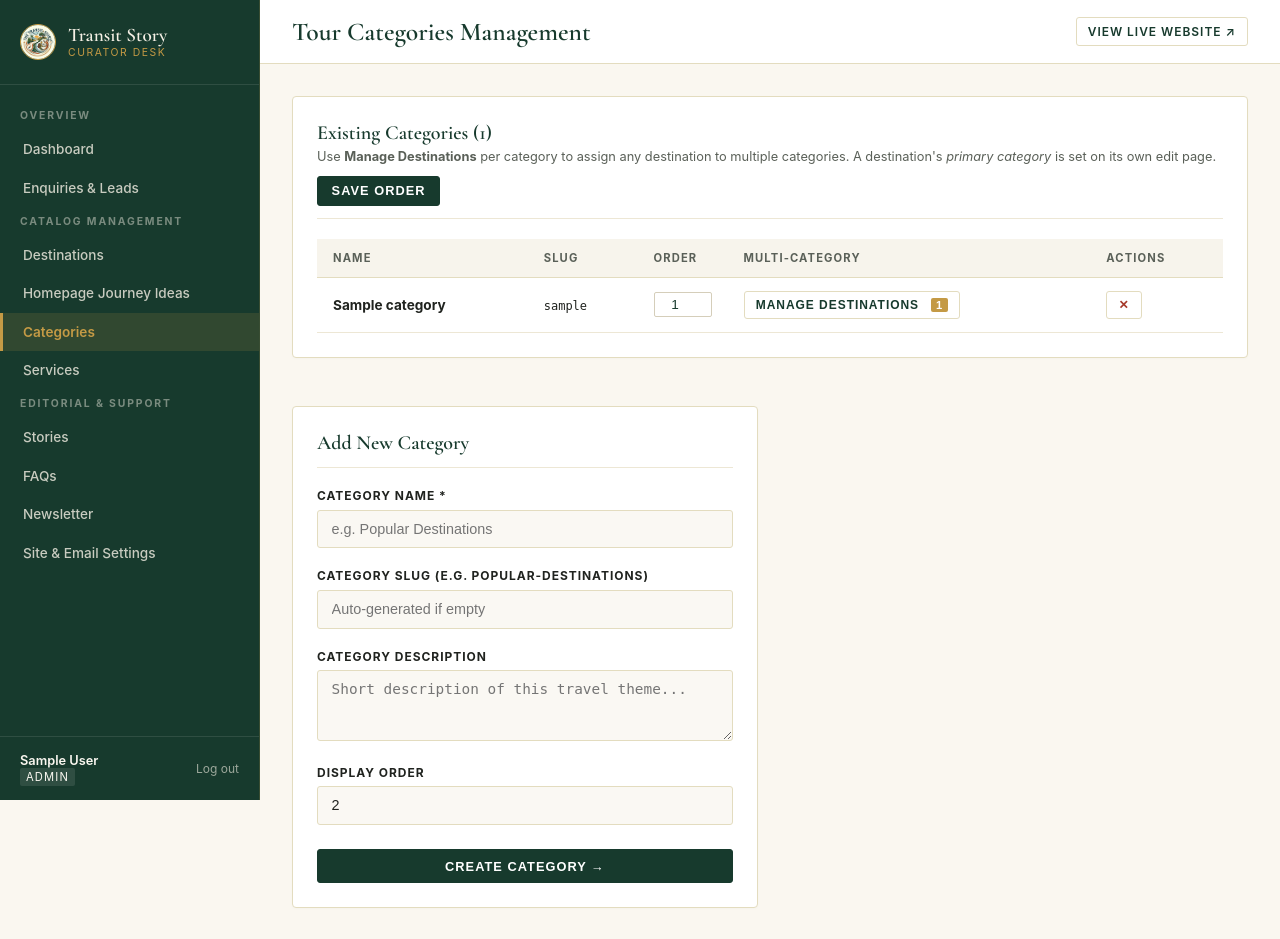
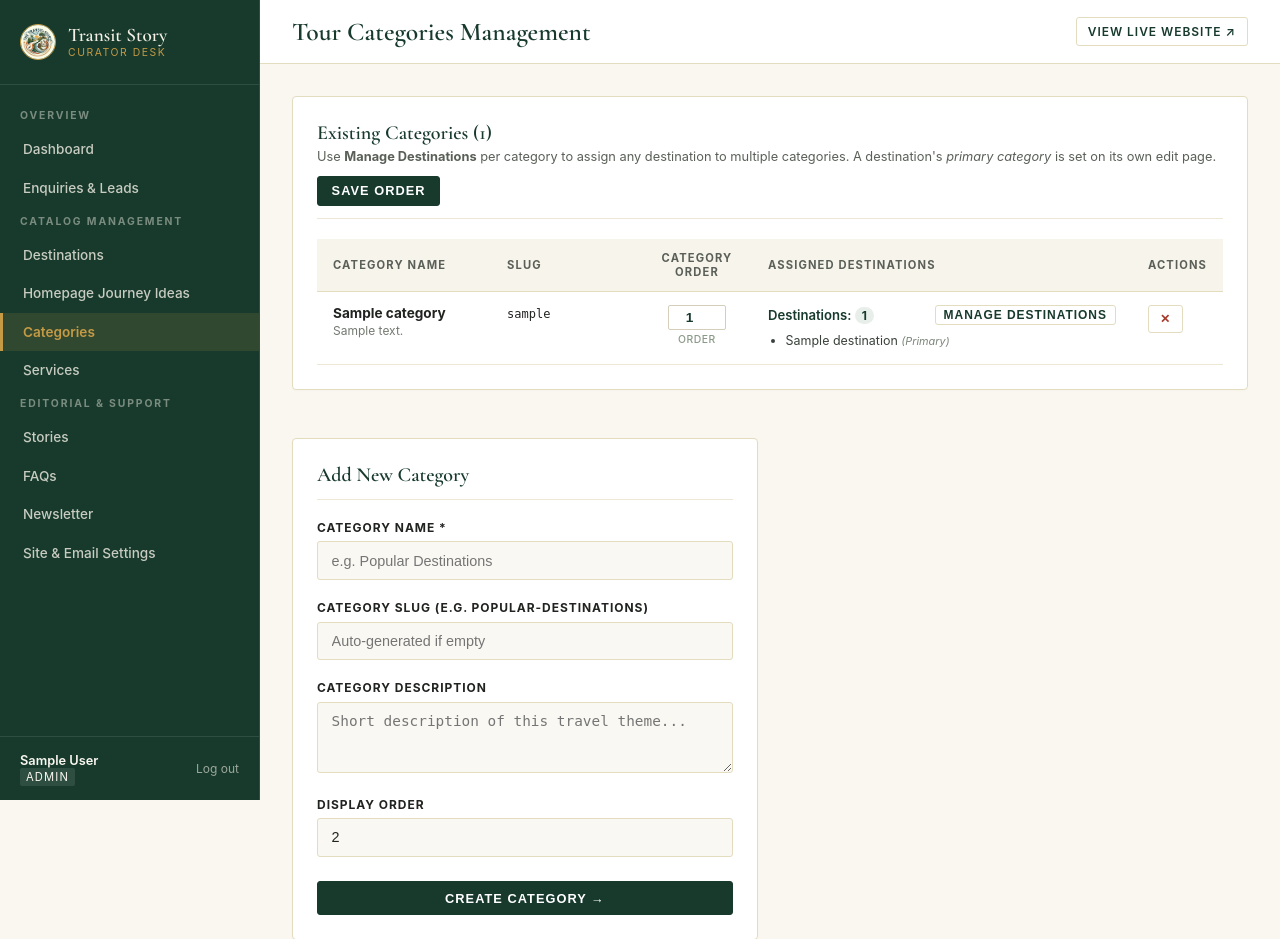
Before and after one commit to Jebaraj1818/Transit-story, a Flask app: page /admin/categories in a window 1280 px wide. Shown: the top 939 px of the page. Before the commit the page ends 908 px from the top, so only its background shows below. Run offline with Flask 3, Linux system fonts and the light colour scheme; the visitor is signed in with stand-in values (Sample User, id 1); tables that the repository leaves empty hold one stand-in row (values such as "Sample post").

Commit message:
Improve category management and ordering

```diff
--- a/backend/routes/admin.py
+++ b/backend/routes/admin.py
@@ -694,7 +694,7 @@ def categories():
 
     cats = Category.query.order_by(Category.display_order.asc(), Category.name.asc()).all()
 
-    # For each category, collect currently M2M-assigned destination IDs
+    # For each category, collect currently M2M-assigned destination IDs (for assignment checkboxes)
     cat_dest_ids = {}
     for cat in cats:
         try:
@@ -715,10 +715,25 @@ def categories():
         .all()
     )
 
+    # Effective destinations membership per category:
+    # Includes BOTH primary category_id and secondary destination_categories assignments, deduplicated.
+    # Exactly mirrors the public API membership logic.
+    cat_destinations = {}
+    for cat in cats:
+        assigned = []
+        seen_ids = set()
+        m2m_set = cat_dest_ids.get(cat.id, set())
+        for d in all_destinations:
+            if (d.category_id == cat.id or d.id in m2m_set) and (d.id not in seen_ids):
+                seen_ids.add(d.id)
+                assigned.append(d)
+        cat_destinations[cat.id] = assigned
+
     return render_template(
         'categories.html',
         categories=cats,
         cat_dest_ids=cat_dest_ids,
+        cat_destinations=cat_destinations,
         all_destinations=all_destinations
     )
 
--- a/backend/templates/categories.html
+++ b/backend/templates/categories.html
@@ -31,20 +31,27 @@
       <table class="admin-table">
         <thead>
           <tr>
-            <th>Name</th>
-            <th>Slug</th>
-            <th style="width: 90px;">Order</th>
-            <th>Multi-Category</th>
-            <th>Actions</th>
+            <th style="min-width: 150px;">Category Name</th>
+            <th style="min-width: 130px;">Slug</th>
+            <th style="width: 110px; text-align: center;">Category Order</th>
+            <th style="min-width: 280px;">Assigned Destinations</th>
+            <th style="width: 60px;">Actions</th>
           </tr>
         </thead>
         <tbody>
           {% for cat in categories %}
+            {% set cat_dests = cat_destinations.get(cat.id, []) %}
             <tr>
-              <td><strong>{{ cat.name }}</strong></td>
-              <td><code style="font-size: 0.75rem;">{{ cat.slug }}</code></td>
-              <td>
+              <td style="vertical-align: top; padding-top: 0.85rem;">
+                <strong>{{ cat.name }}</strong>
+                {% if cat.description %}
+                  <div style="font-size: 0.75rem; color: #737A71; margin-top: 2px;">{{ cat.description }}</div>
+                {% endif %}
+              </td>
+              <td style="vertical-align: top; padding-top: 0.85rem;"><code style="font-size: 0.75rem;">{{ cat.slug }}</code></td>
+              <td style="text-align: center; vertical-align: top; padding-top: 0.85rem;">
                 <input type="hidden" name="cat_ids" value="{{ cat.id }}" form="order-form">
+                <div style="display: inline-flex; flex-direction: column; align-items: center; gap: 3px;">
                   <input
                     type="number"
                     name="order_{{ cat.id }}"
@@ -53,20 +60,40 @@
                     step="1"
                     required
                     form="order-form"
-                  style="width: 58px; padding: 0.25rem 0.35rem; font-size: 0.85rem; font-weight: 500; text-align: center; border: 1px solid #D5CEBA; border-radius: 2px; background: #fff; color: #173A2D;"
-                  aria-label="Display order for {{ cat.name }}"
+                    style="width: 58px; padding: 0.25rem 0.35rem; font-size: 0.85rem; font-weight: 600; text-align: center; border: 1px solid #D5CEBA; border-radius: 2px; background: #fff; color: #173A2D;"
+                    aria-label="Category Order for {{ cat.name }}"
                   >
+                  <span style="font-size: 0.65rem; color: #8A9A88; text-transform: uppercase; letter-spacing: 0.05em; font-weight: 500;">Order</span>
+                </div>
               </td>
-              <td>
-                {% set m2m_count = cat_dest_ids.get(cat.id, [])|length %}
-                <button type="button" class="btn btn-outline btn-sm" onclick="toggleAssignPanel({{ cat.id }})" style="font-size:0.75rem;">
+              <td style="vertical-align: top; padding-top: 0.85rem;">
+                <div style="display: flex; align-items: center; justify-content: space-between; gap: 0.5rem; margin-bottom: 0.4rem;">
+                  <span style="font-size: 0.82rem; font-weight: 600; color: #173A2D;">
+                    Destinations: <span style="background: #E8EFEA; color: #173A2D; padding: 1px 7px; border-radius: 10px; font-size: 0.75rem; font-weight: 700;">{{ cat_dests|length }}</span>
+                  </span>
+                  <button type="button" class="btn btn-outline btn-sm" onclick="toggleAssignPanel({{ cat.id }})" style="font-size: 0.75rem; padding: 2px 8px;">
                     Manage Destinations
-                  {% if m2m_count > 0 %}
-                    <span style="background:#C49A45;color:#fff;border-radius:2px;padding:1px 5px;margin-left:4px;font-size:0.7rem;">{{ m2m_count }}</span>
+                  </button>
+                </div>
+
+                {% if cat_dests|length > 0 %}
+                  <ul style="margin: 0; padding: 0 0 0 1.1rem; font-size: 0.78rem; color: #3A423B; line-height: 1.5;">
+                    {% for dest in cat_dests %}
+                      <li>
+                        {{ dest.title }}
+                        {% if dest.category_id == cat.id %}
+                          <span style="font-size: 0.68rem; color: #7B857A; font-style: italic;">(Primary)</span>
+                        {% else %}
+                          <span style="font-size: 0.68rem; color: #B38628; font-style: italic;">(Multi)</span>
                         {% endif %}
-                </button>
+                      </li>
+                    {% endfor %}
+                  </ul>
+                {% else %}
+                  <span style="font-size: 0.75rem; color: #8C948B; font-style: italic;">No destinations assigned.</span>
+                {% endif %}
               </td>
-              <td>
+              <td style="vertical-align: top; padding-top: 0.85rem;">
                 <form method="POST" action="{{ url_for('admin.delete_category', cat_id=cat.id) }}" onsubmit="return confirm('Delete category {{ cat.name }}?');" style="display:inline;">
                   <button type="submit" class="btn btn-outline btn-sm" style="color:#A63A2B;">✕</button>
                 </form>
```
Also changed, not shown: backend/tests/test_admin_and_email.py (+169 -0 lines). Lines whose indentation alone changed are shown as unchanged.
